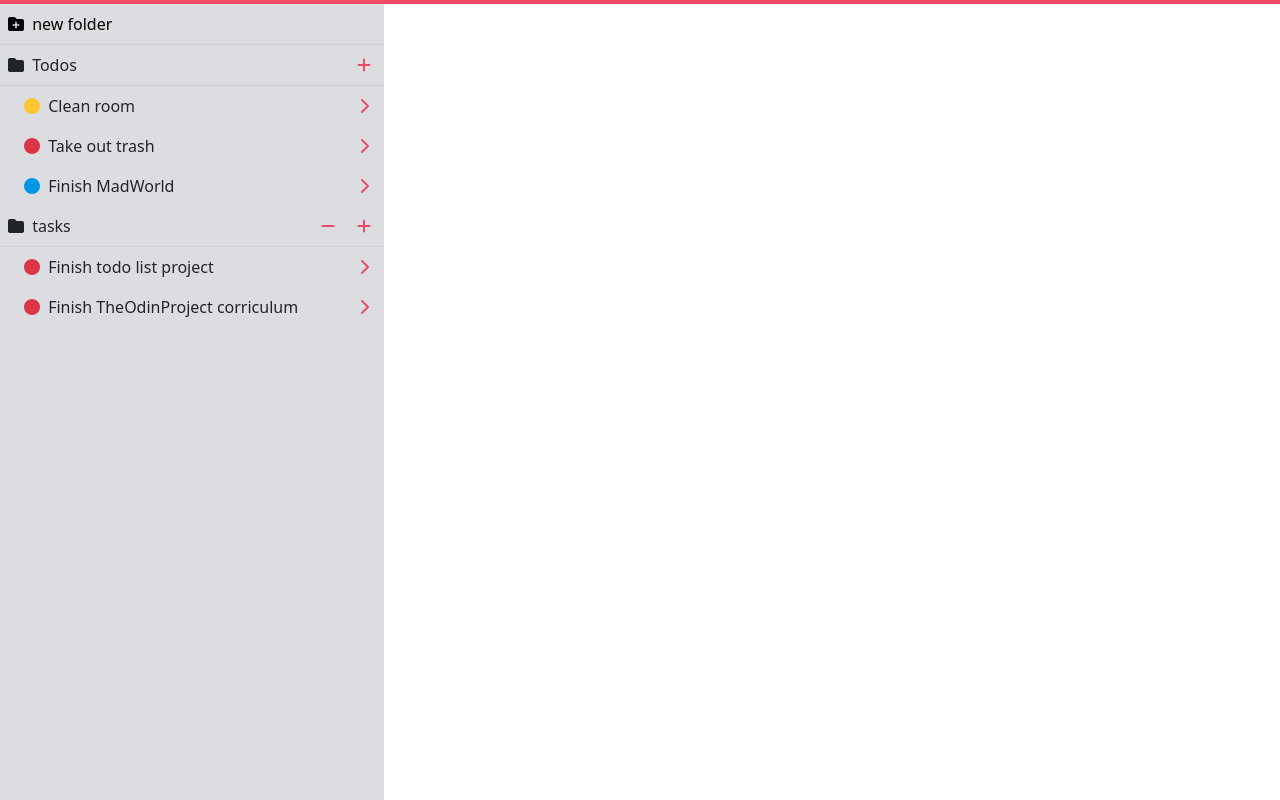
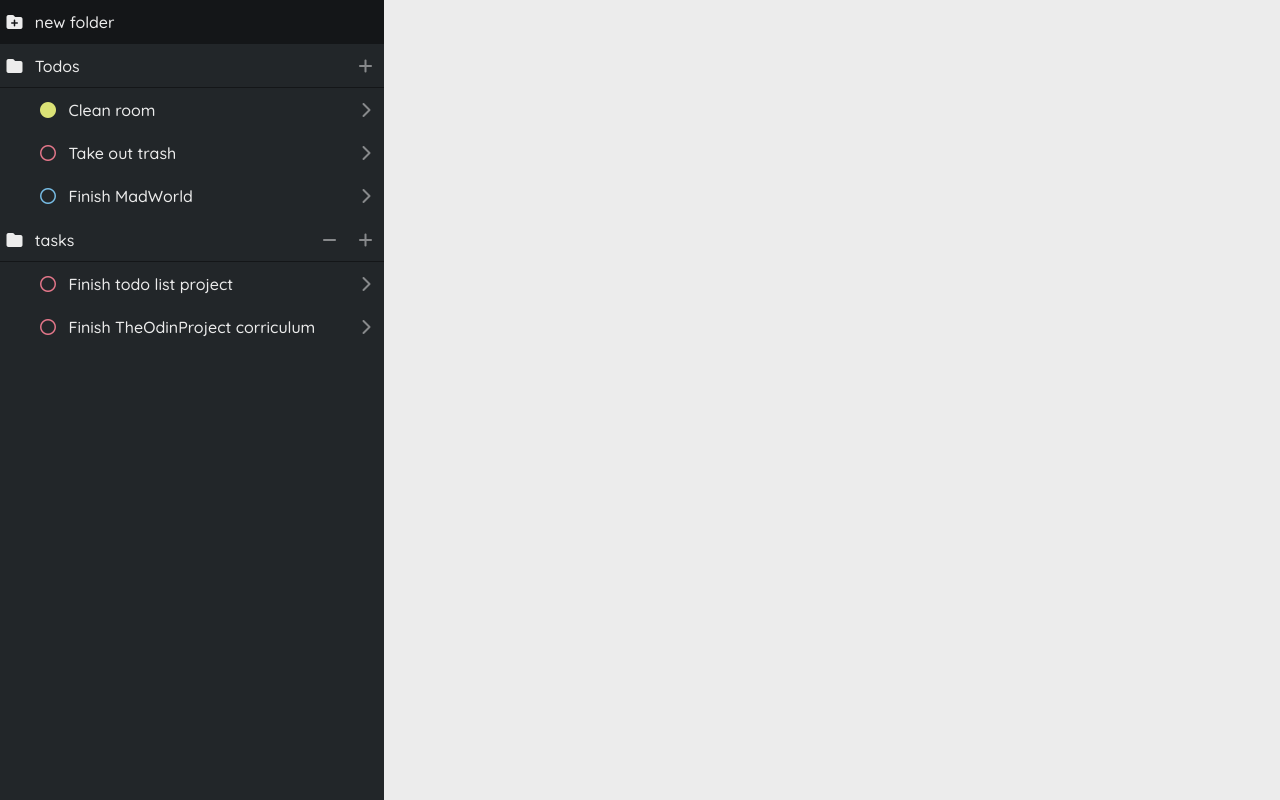
Before and after one commit to kenua/todo-list, a website built with webpack: page src/template/index.ejs in a window 1280 px wide. Built offline with nearby package versions, Linux system fonts and the light colour scheme.

Commit message:
Update sidebar design

```diff
--- a/src/html/index.js
+++ b/src/html/index.js
@@ -35,6 +35,7 @@ export default function appendMarkup() {
       let submissionType = null;
       let newTodoFolder = null;
       let currentTodoId = null;
+      let selectedAnchor = null;
 
       function createTodoItems(folder) {
          let result = [];
@@ -46,9 +47,11 @@ export default function appendMarkup() {
                let priorityColor = (todo.priority === 'low') ? 'blue' :
                                 (todo.priority === 'medium') ? 'yellow' :
                                 (todo.priority === 'high') ? 'red' : 'dark';
+               let circle = (todo.finished) ? 'fa-solid fa-circle' : 'fa-regular fa-circle';
 
                content = content.replace(/\[ID\]/g, todo.id);
                content = content.replace(/\[TITLE\]/g, todo.title);
+               content = content.replace(/\[CIRCLE\]/g, circle);
                content = content.replace(/\[PRIORITY-COLOR\]/g, priorityColor);
                li.innerHTML = content;
                result.push(li);
@@ -118,7 +121,9 @@ export default function appendMarkup() {
 
          if (anchor) {
             let [ todo ] = storage.getTodos().filter(todo => todo.id === anchor.getAttribute('href'));
-            anchor.classList.add('modal__item--selected');
+            if (selectedAnchor) selectedAnchor.classList.remove('sidebar__item--selected');
+            anchor.classList.add('sidebar__item--selected');
+            selectedAnchor = anchor;
             todoContainer.style.display = 'block';
             currentTodoId = todo.id;
             printTodo(todo);
--- a/src/html/markup/customFolderButton.html
+++ b/src/html/markup/customFolderButton.html
@@ -1,4 +1,4 @@
-<div class="sidebar__item sidebar__item--flex border-bottom border-dark-gray">
+<div class="sidebar__item sidebar__item--flex border-bottom border-secondary">
    <p class="fs-6 m-0"><i class="fa-solid fa-folder"></i> [FOLDER]</p>
 
    <div class="sidebar__button-container">
--- a/src/html/markup/todoFolderButton.html
+++ b/src/html/markup/todoFolderButton.html
@@ -1,4 +1,4 @@
-<div class="sidebar__item sidebar__item--flex border-bottom border-dark-gray">
+<div class="sidebar__item sidebar__item--flex border-bottom border-secondary">
    <p class="fs-6 m-0">  <i class="fa-solid fa-folder"></i> Todos </p>
 <!--
    <button
--- a/src/html/markup/todoItemButton.html
+++ b/src/html/markup/todoItemButton.html
@@ -1,6 +1,6 @@
 <a href="[ID]" class="sidebar__anchor sidebar__item sidebar__item--flex sidebar__item--hover">
    <p class="fs-6 m-0">
-      <i class="fa-solid fa-circle text-[PRIORITY-COLOR]"></i>
+      <i class="[CIRCLE] text-[PRIORITY-COLOR]"></i>
       [TITLE]
    </p>
    <span class="sidebar__button">
--- a/src/html/sidebar.js
+++ b/src/html/sidebar.js
@@ -1,10 +1,10 @@
 export default function appendSidebar() {
    const sidebar = document.createElement('section');
 
-   sidebar.className = 'sidebar container-fluid p-0 pb-5 bg-gray';
+   sidebar.className = 'sidebar container-fluid p-0 pb-5';
    sidebar.id = 'sidebar';
    sidebar.innerHTML = `
-   <button type="button" id="new-folder-button" class="sidebar__item sidebar__item--hover border-bottom border-dark-gray">
+   <button type="button" id="new-folder-button" class="sidebar__item sidebar__item--hover border-bottom border-secondary">
       <i class="fa-solid fa-folder-plus"></i>
       new folder
    </button>
@@ -12,7 +12,7 @@ export default function appendSidebar() {
    <form id="sidebar-input-container">
       <div class="sidebar__item d-flex align-items-center">
          <i class="fa-solid fa-folder-plus"></i>
-         <input type="text" name="folder-name" class="sidebar__input sidebar__item--hover" placeholder="Folder name">
+         <input type="text" name="folder-name" class="sidebar__input sidebar__item--hover text-white" placeholder="Folder name">
       </div>
       <button type="submit" class="sidebar__create-button sidebar__item sidebar__item--hover">Create</button>
    </form>
--- a/src/sass/custom.scss
+++ b/src/sass/custom.scss
@@ -1,6 +1,6 @@
 @import "../../node_modules/bootstrap/scss/functions";
 // # COLORS
-$white:    #fff;
+$white:    #ECECEC;
 $gray-100: #f8f9fa;
 $gray-200: #e9ecef;
 $gray-300: #dee2e6;
@@ -24,13 +24,13 @@ $grays: (
   "900": $gray-900
 );
 
-$blue:    #0097e6;
+$blue:    #76BAE2;
 $indigo:  #6610f2;
 $purple:  #6f42c1;
 $pink:    #d63384;
-$red:     #dc3545;
+$red:     #E27689;
 $orange:  #fd7e14;
-$yellow:  #fbc531;
+$yellow:  #DBE276;
 $green:   #198754;
 $teal:    #20c997;
 $cyan:    #0dcaf0;
@@ -51,8 +51,9 @@ $colors: (
   "gray-dark":  $gray-800
 );
 
-$primary:       #ED4C67;
-$secondary:     #e63956;
+$primary:       #222629;
+$secondary:     #141618;
+$thirdly: #ECECEC;
 $success:       $green;
 $info:          $cyan;
 $warning:       $yellow;
--- a/src/sass/layout/_sidebar.scss
+++ b/src/sass/layout/_sidebar.scss
@@ -2,17 +2,21 @@
 @use '../custom' as * ;
 
 .sidebar {
+   background-color: $primary;
+
    &__item {
       text-align: left;
+      font-family: 'Quicksand', sans-serif;
       background-color: #00000000;
-      padding: map.get($spacers, 2);
+      color: $white;
+      padding: .6rem .4rem;
       border: none;
       width: 100%;
       display: block;
 
       i {
          display: inline-block;
-         margin-right: map.get($spacers, 1);
+         margin-right: map.get($spacers, 2);
       }
    }
 
@@ -22,13 +26,15 @@
    }
 
    &__item--hover {
+      transition: background-color 250ms ease-in-out;
+
       &:hover {
-         background-color: $dark-gray;
+         background-color: $secondary;
       }
    }
 
    &__item--selected {
-      background-color: $dark-gray;
+      background-color: $secondary;
    }
 
    #sidebar-input-container {
@@ -44,24 +50,24 @@
 
    &__create-button {
       text-align: center;
-      border-top: 1px solid $dark-gray;
-      border-bottom: 1px solid $dark-gray;
+      border-top: 1px solid $secondary;
+      border-bottom: 1px solid $secondary;
    }
 
    &__button {
       background-color: #00000000;
-      color: $primary;
+      color: $white;
       width: 1.5rem;
       height: 1.5rem;
       padding: 0;
-      border-radius: 50%;
       border: none;
-      transition: background-color 250ms ease-in-out;
+      transition: opacity 250ms ease-in-out;
       vertical-align: middle;
       position: relative;
+      opacity: .5;
 
       &:hover {
-         background-color: $dark-gray;
+         opacity: 1;
       }
 
       i {
@@ -87,15 +93,15 @@
    }
 
    &__todos-list {
-      padding-left: map.get($spacers, 3);
+      //padding-left: map.get($spacers, 3);
    }
 
    &__anchor {
       text-decoration: none;
-      color: $dark;
+      padding-left: 2.5rem;
 
       &:hover {
-         color: inherit;
+         color: $white;
       }
    }
 
@@ -104,7 +110,7 @@
       height: 100%;
       overflow: auto;
       position: fixed;
-      top: map.get($spacers, 1);
+      top: 0;
       left: 0;
    }
 }
--- a/src/template/index.ejs
+++ b/src/template/index.ejs
@@ -5,11 +5,15 @@
    <meta http-equiv="X-UA-Compatible" content="IE=edge">
    <meta name="viewport" content="width=device-width, initial-scale=1.0">
    <meta name="author" content="Kenua">
+   <!-- FONT AWESOME -->
    <script src="https://kit.fontawesome.com/e80ec1ef51.js" crossorigin="anonymous"></script>
+   <!-- GOOGLE FONTS -->
+   <link rel="preconnect" href="https://fonts.googleapis.com">
+   <link rel="preconnect" href="https://fonts.gstatic.com" crossorigin>
+   <link href="https://fonts.googleapis.com/css2?family=Quicksand:wght@300;500;700&display=swap" rel="stylesheet">
    <title> <%= htmlWebpackPlugin.options.title %> </title>
 </head>
 <body>
-   <div class="top-bar bg-primary pb-1"></div>
    <main id="content"></main>
 </body>
 </html>
```
